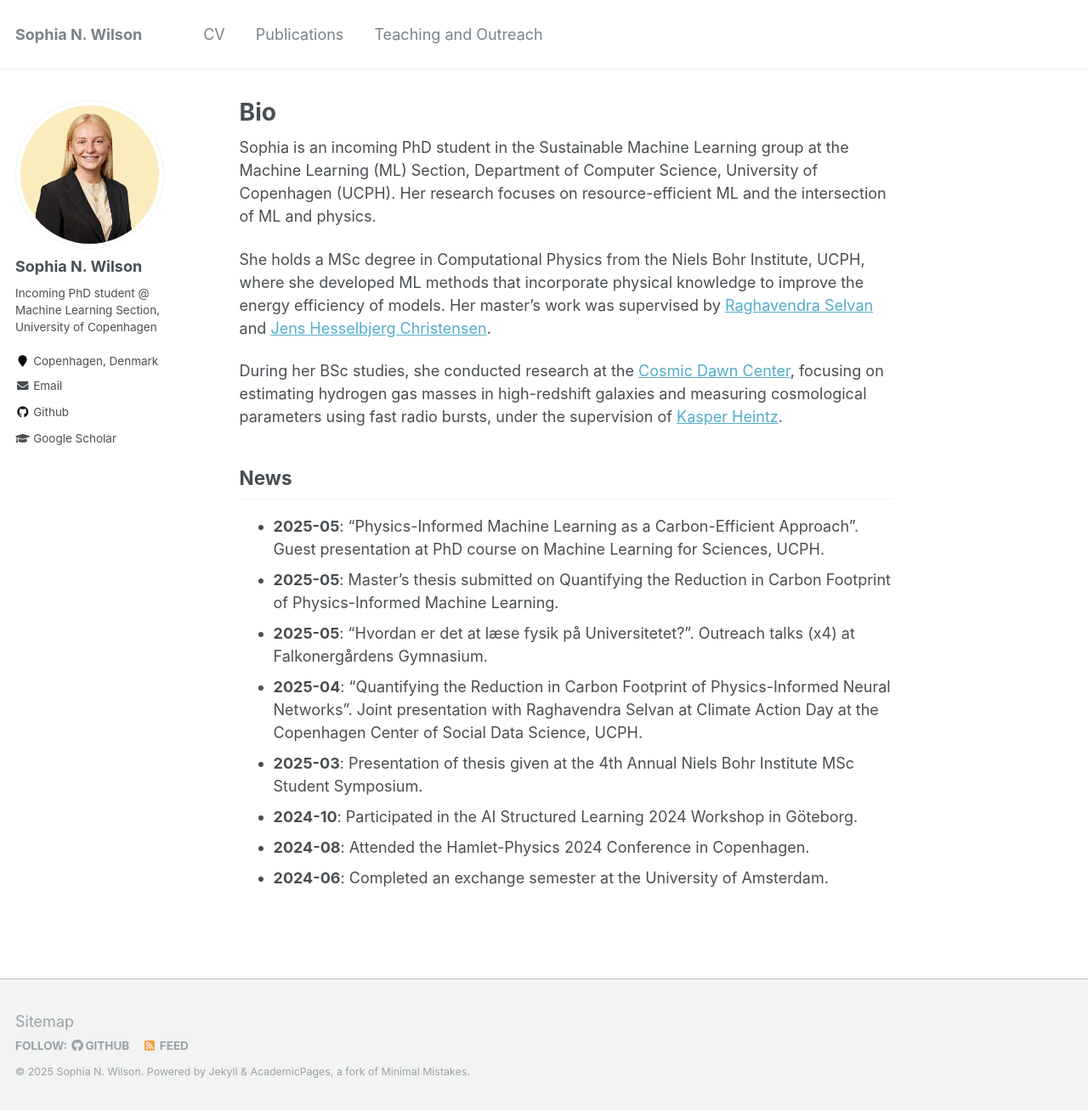
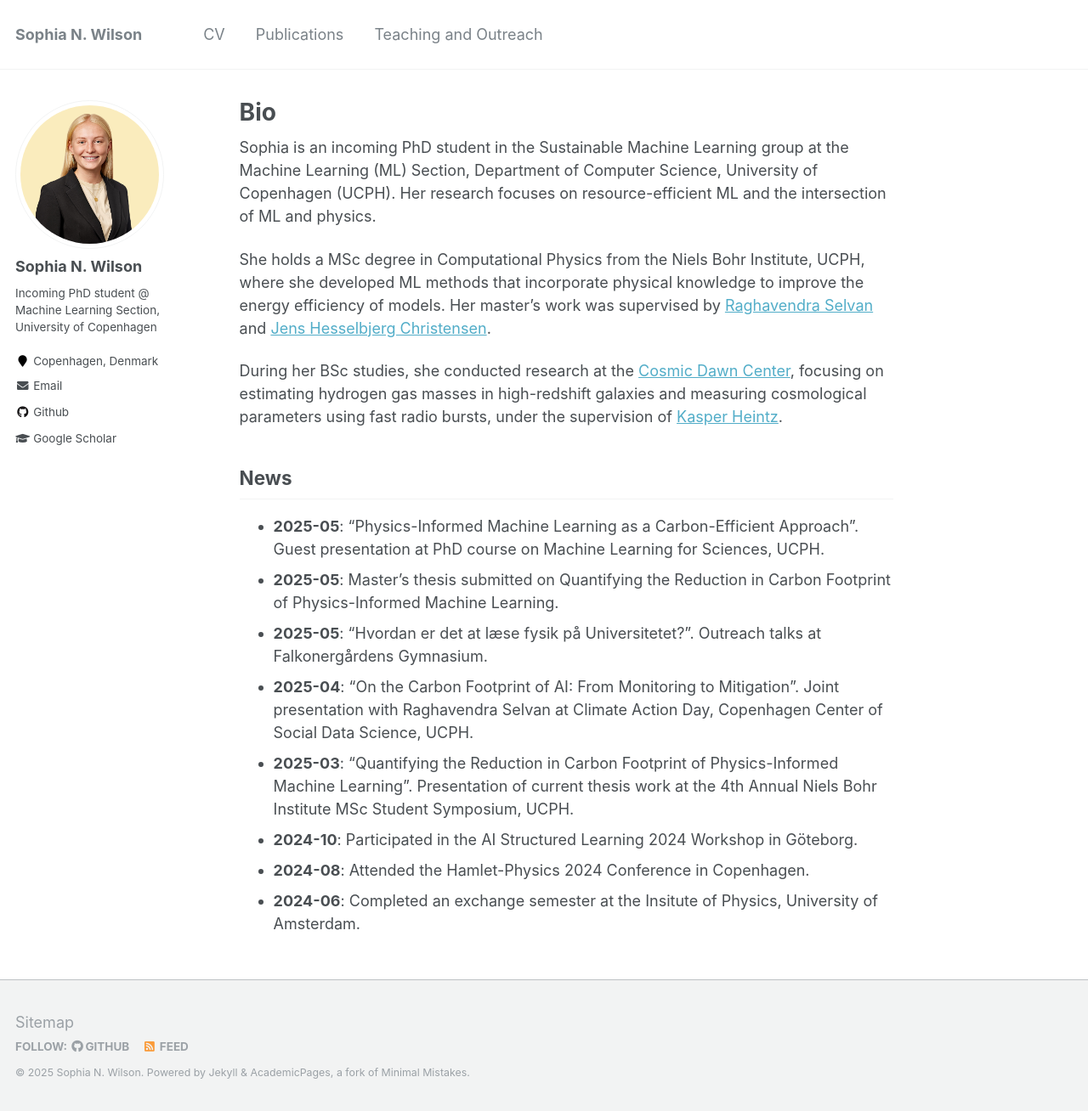
Before and after one commit to sophiawilson18/sophiawilson18.github.io, a Jekyll site: the page built from _pages/about.md, in a window 1280 px wide and 1308 px high. Shown: the whole window at 85% size. Built offline with Jekyll 4.4.1, drawn with Linux system fonts in a browser that asks for light colours.

Commit message:
Update about.md

```diff
--- a/_pages/about.md
+++ b/_pages/about.md
@@ -19,12 +19,12 @@ During her BSc studies, she conducted research at the [Cosmic Dawn Center](https
 ## News
 * **2025-05**: "Physics-Informed Machine Learning as a Carbon-Efficient Approach". Guest presentation at PhD course on Machine Learning for Sciences, UCPH.
 * **2025-05**: Master’s thesis submitted on Quantifying the Reduction in Carbon Footprint of Physics-Informed Machine Learning.
-* **2025-05**: "Hvordan er det at læse fysik på Universitetet?". Outreach talks (x4) at Falkonergårdens Gymnasium.
-* **2025-04**: "Quantifying the Reduction in Carbon Footprint of Physics-Informed Neural Networks". Joint presentation with Raghavendra Selvan at Climate Action Day at the Copenhagen Center of Social Data Science, UCPH.
-* **2025-03**: Presentation of thesis given at the 4th Annual Niels Bohr Institute MSc Student Symposium.
+* **2025-05**: "Hvordan er det at læse fysik på Universitetet?". Outreach talks at Falkonergårdens Gymnasium.
+* **2025-04**: "On the Carbon Footprint of AI: From Monitoring to Mitigation". Joint presentation with Raghavendra Selvan at Climate Action Day, Copenhagen Center of Social Data Science, UCPH.
+* **2025-03**: "Quantifying the Reduction in Carbon Footprint of Physics-Informed Machine Learning". Presentation of current thesis work at the 4th Annual Niels Bohr Institute MSc Student Symposium, UCPH.
 * **2024-10**: Participated in the AI Structured Learning 2024 Workshop in Göteborg.
 * **2024-08**: Attended the Hamlet-Physics 2024 Conference in Copenhagen.
-* **2024-06**: Completed an exchange semester at the University of Amsterdam.
+* **2024-06**: Completed an exchange semester at the Insitute of Physics, University of Amsterdam.
 
 
 <!--
```
